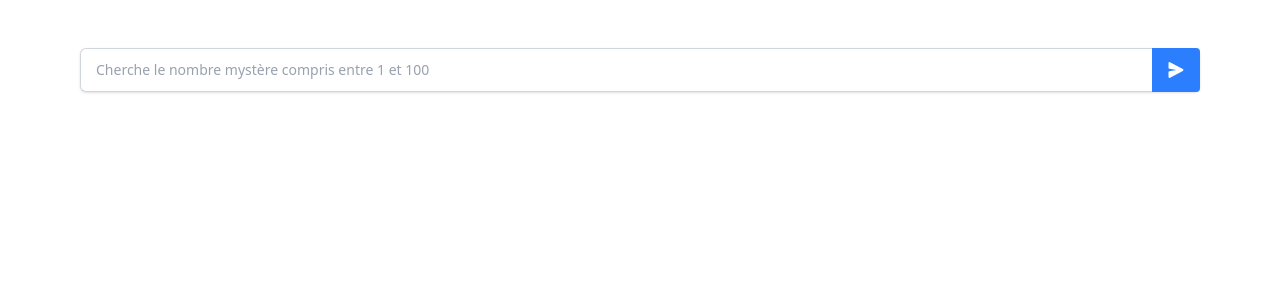
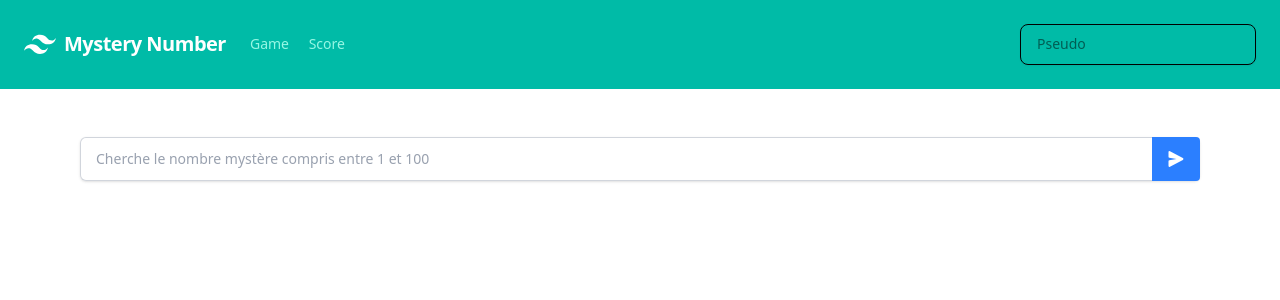
Before and after one commit to Enzo81-dev/mysteryNumber, a Flask app: page / in a window 1280 px wide. Shown: the top 300 px of the page. Run offline with Flask 3, Linux system fonts and the light colour scheme; style sheets or scripts are compiled from the project's sources; some libraries are stand-ins or nearby versions.

Commit message:
add navbar

```diff
--- a/app.py
+++ b/app.py
@@ -46,6 +46,7 @@ def prompt():
     global trialNumber
 
     trial = request.json['prompt']
+    pseudo = request.json['pseudo']
     if trial.isdigit():
         trial = int(trial)
         trialNumber = trialNumber + 1
@@ -53,7 +54,7 @@ def prompt():
         if nombreEssaye == nombreMystere:
             message = "Bravo, tu as trouvé le nombre mystère !"
             cur = mysql.connection.cursor()
-            cur.execute("INSERT INTO bestScore (mysteryNumber, pseudo, trials, date) VALUES (%s, %s, %s, NOW())", (nombreMystere, 'Enzo13', trialNumber))
+            cur.execute("INSERT INTO bestScore (mysteryNumber, pseudo, trials, date) VALUES (%s, %s, %s, NOW())", (nombreMystere, pseudo, trialNumber))
             mysql.connection.commit()
             cur.close()
         elif nombreEssaye < nombreMystere:
--- a/static/dist/js/script.js
+++ b/static/dist/js/script.js
@@ -20,13 +20,13 @@ function _cloneAnswerBlock() {
     return clone.querySelector(".message");
 }
 
-async function fetchPromptResponse(prompt) {
+async function fetchPromptResponse(prompt, pseudo) {
     const response = await fetch("/prompt", {
         method: "POST",
         headers: {
             "Content-Type": "application/json",
         },
-        body: JSON.stringify({ prompt }),
+        body: JSON.stringify({ prompt, pseudo }),
     });
 
     // Si la réponse est au format JSON, on utilise response.json()
@@ -50,8 +50,10 @@ document.addEventListener("DOMContentLoaded", () => {
 
         const prompt = form.elements.prompt.value;
 
+        const pseudo = document.querySelector("#pseudo").value;
+
         try {
-            const data = await fetchPromptResponse(prompt);  // Nous attendons maintenant directement l'objet JSON
+            const data = await fetchPromptResponse(prompt, pseudo);  // Nous attendons maintenant directement l'objet JSON
             document.getElementById("prompt").value = "";
             // Ici, `data` est déjà un objet JSON, donc pas besoin de vérifier `response.ok` ni d'utiliser `response.json()`
             addToLog(data.message);  // Affiche la clé `messages` dans le log
--- a/templates/index.html
+++ b/templates/index.html
@@ -8,6 +8,31 @@
     <script src="https://cdnjs.cloudflare.com/ajax/libs/highlight.js/11.2.0/highlight.min.js"></script>
 </head>
 <body>
+
+    <nav class="flex items-center justify-between flex-wrap bg-teal-500 p-6">
+        <div class="flex items-center flex-shrink-0 text-white mr-6">
+            <svg class="fill-current h-8 w-8 mr-2" width="54" height="54" viewBox="0 0 54 54" xmlns="http://www.w3.org/2000/svg"><path d="M13.5 22.1c1.8-7.2 6.3-10.8 13.5-10.8 10.8 0 12.15 8.1 17.55 9.45 3.6.9 6.75-.45 9.45-4.05-1.8 7.2-6.3 10.8-13.5 10.8-10.8 0-12.15-8.1-17.55-9.45-3.6-.9-6.75.45-9.45 4.05zM0 38.3c1.8-7.2 6.3-10.8 13.5-10.8 10.8 0 12.15 8.1 17.55 9.45 3.6.9 6.75-.45 9.45-4.05-1.8 7.2-6.3 10.8-13.5 10.8-10.8 0-12.15-8.1-17.55-9.45-3.6-.9-6.75.45-9.45 4.05z"/></svg>
+            <span class="font-semibold text-xl tracking-tight">Mystery Number</span>
+        </div>
+        <div class="block lg:hidden">
+            <button class="flex items-center px-3 py-2 border rounded text-teal-200 border-teal-400 hover:text-white hover:border-white">
+                <svg class="fill-current h-3 w-3" viewBox="0 0 20 20" xmlns="http://www.w3.org/2000/svg"><title>Menu</title><path d="M0 3h20v2H0V3zm0 6h20v2H0V9zm0 6h20v2H0v-2z"/></svg>
+            </button>
+        </div>
+        <div class="w-full block flex-grow lg:flex lg:items-center lg:w-auto">
+            <div class="text-sm lg:flex-grow">
+                <a href="/" class="block mt-4 lg:inline-block lg:mt-0 text-teal-200 hover:text-white mr-4">
+              Game
+                </a>
+                <a href="/bestscore" class="block mt-4 lg:inline-block lg:mt-0 text-teal-200 hover:text-white mr-4">
+              Score
+                </a>
+            </div>
+            <div>
+                <input type="text" id="pseudo" class="block w-full max-w-xs px-4 py-2 text-sm font-normal shadow-xs text-white-900 bg-transparent border border-white-300 rounded-lg placeholder-white-400 focus:outline-none leading-relaxed " placeholder="Pseudo" required="">
+            </div>
+        </div>
+    </nav>
 
     <div id="chat-template" class="hidden odd:bg-slate-50 even:bg-slate-200 p-6">
         <p class="message"></p>
```
Also changed, not shown: templates/bestscore.html (+22 -0 lines), 1 other file.
